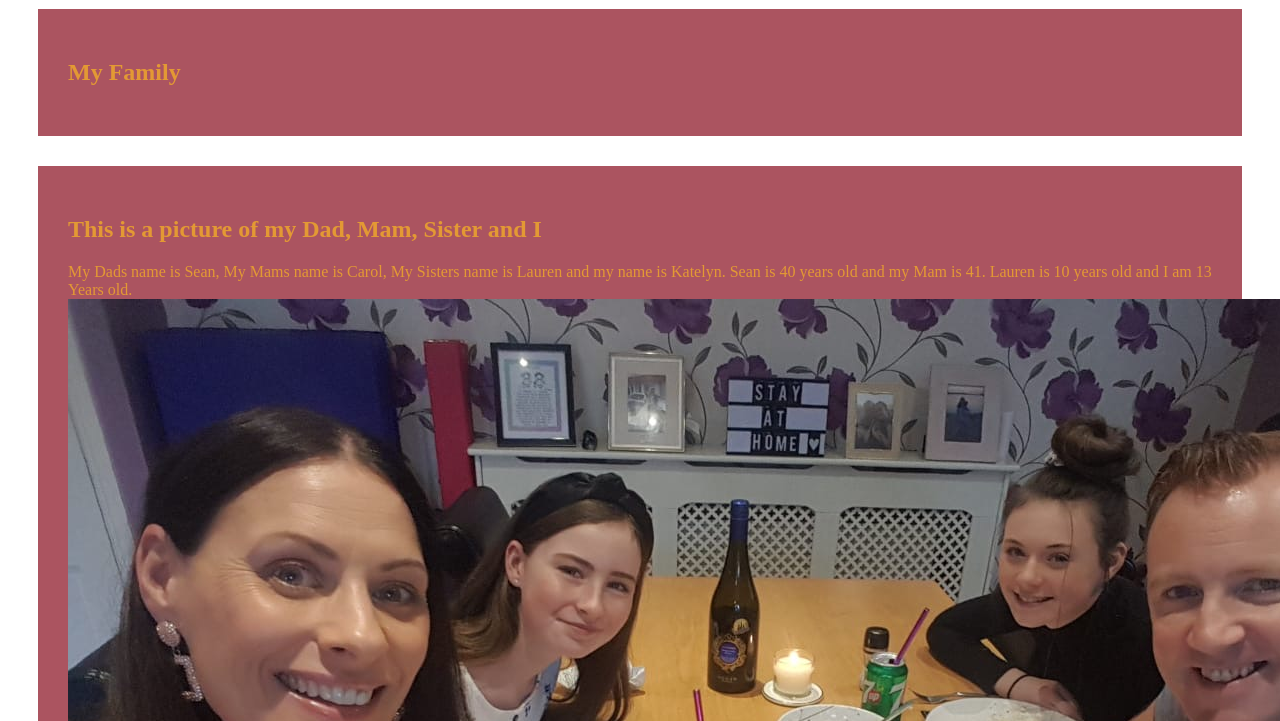
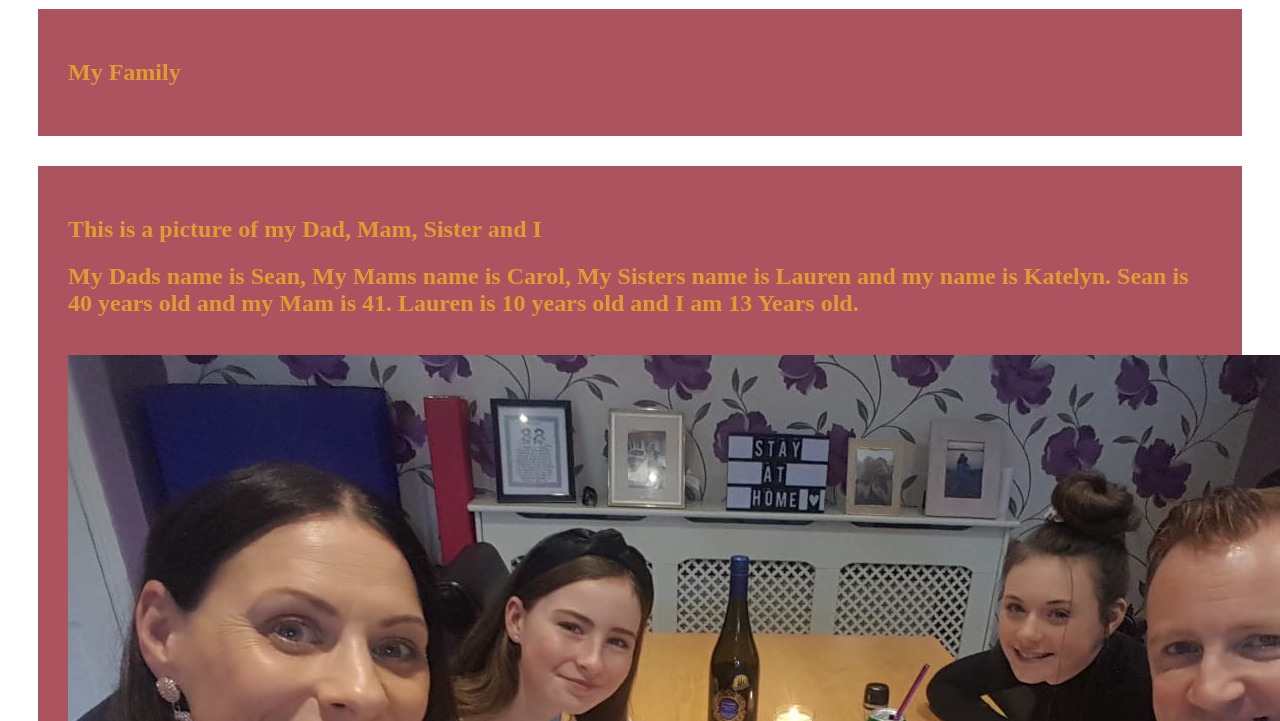
Before and after one commit to vinizs/public, a plain HTML site: page katelyn/index.html in a window 1280 px wide. Shown: the part 79-800 px from the top of the page. Drawn offline with Linux system fonts and the light colour scheme.

Commit message:
Update index.html

```diff
--- a/katelyn/index.html
+++ b/katelyn/index.html
@@ -26,8 +26,10 @@
 			</div>
 <div class="cities">
  				 <h2>This is a picture of my Dad, Mam, Sister and I</h2>
-<p> My Dads name is Sean, My Mams name is Carol, My Sisters name is Lauren and my name is Katelyn.
-Sean is 40 years old and my Mam is 41. Lauren is 10 years old and I am 13 Years old.
+<h2> My Dads name is Sean, My Mams name is Carol, My Sisters name is Lauren and my name is Katelyn.
+	Sean is 40 years old and my Mam is 41. Lauren is 10 years old and I am 13 Years old. </h2>
+
+<br>
 
 <img src="family.JPG" alt="family" style="height:30%;">
 <img src="family1.JPG" alt="family" style="height:30%;">
```
